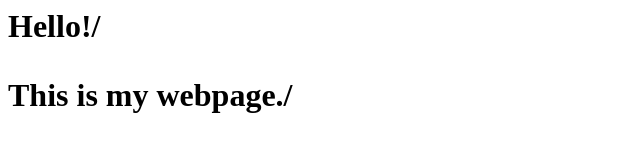
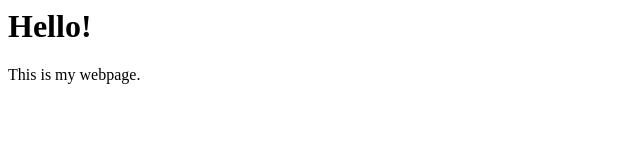
Before and after one commit to linjiamei19/linjiamei19.github.io, a plain HTML site: page index.html in a window 1280 px wide. Shown: the whole page, without its empty margins (0-640 px from the left). Drawn offline with Linux system fonts and the light colour scheme.

Commit message:
Update index.html

```diff
--- a/index.html
+++ b/index.html
@@ -1,2 +1,2 @@
-<h1>Hello!/<h1>
-<p>This is my webpage./<p>
+<h1>Hello!</h1>
+<p>This is my webpage.</p>
```
